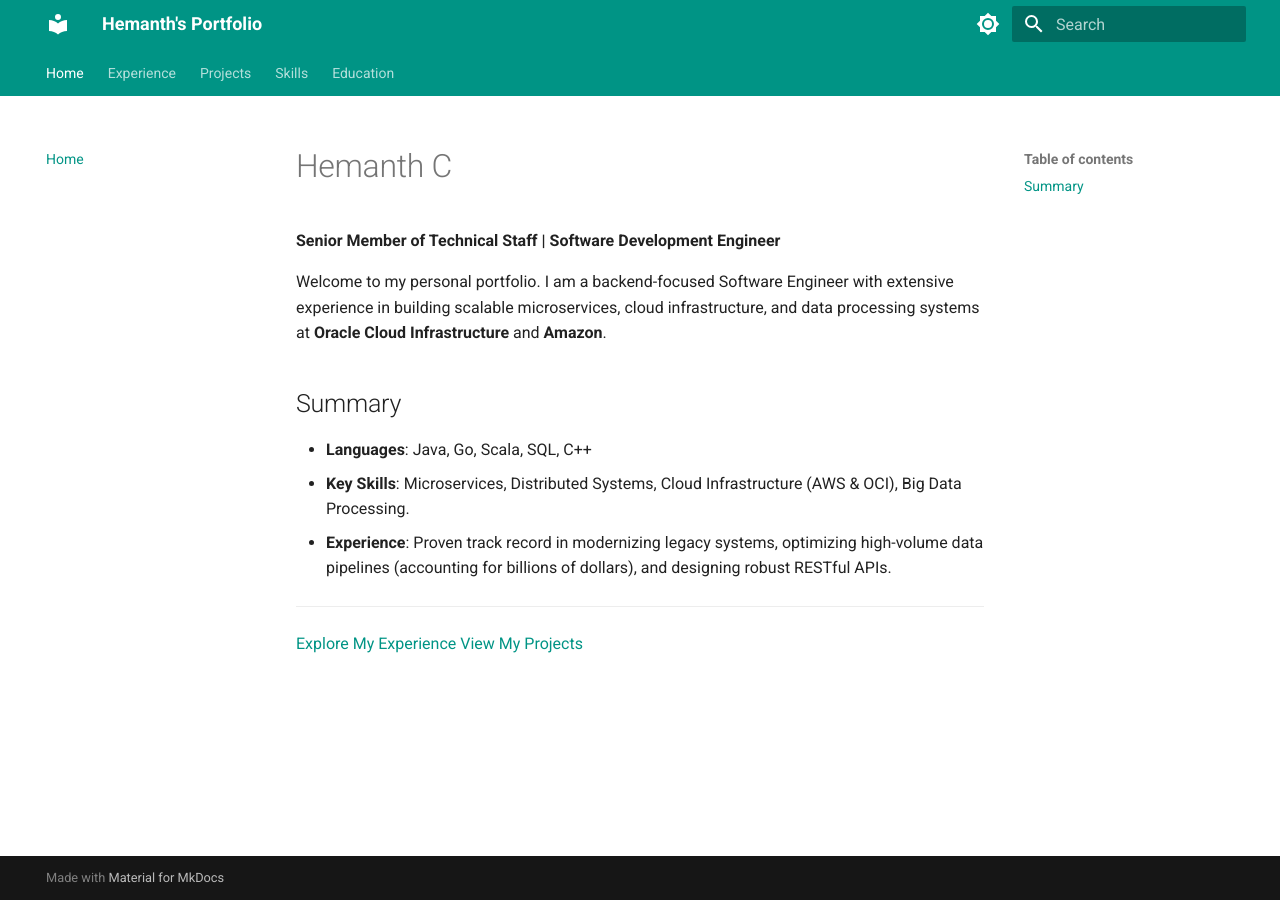
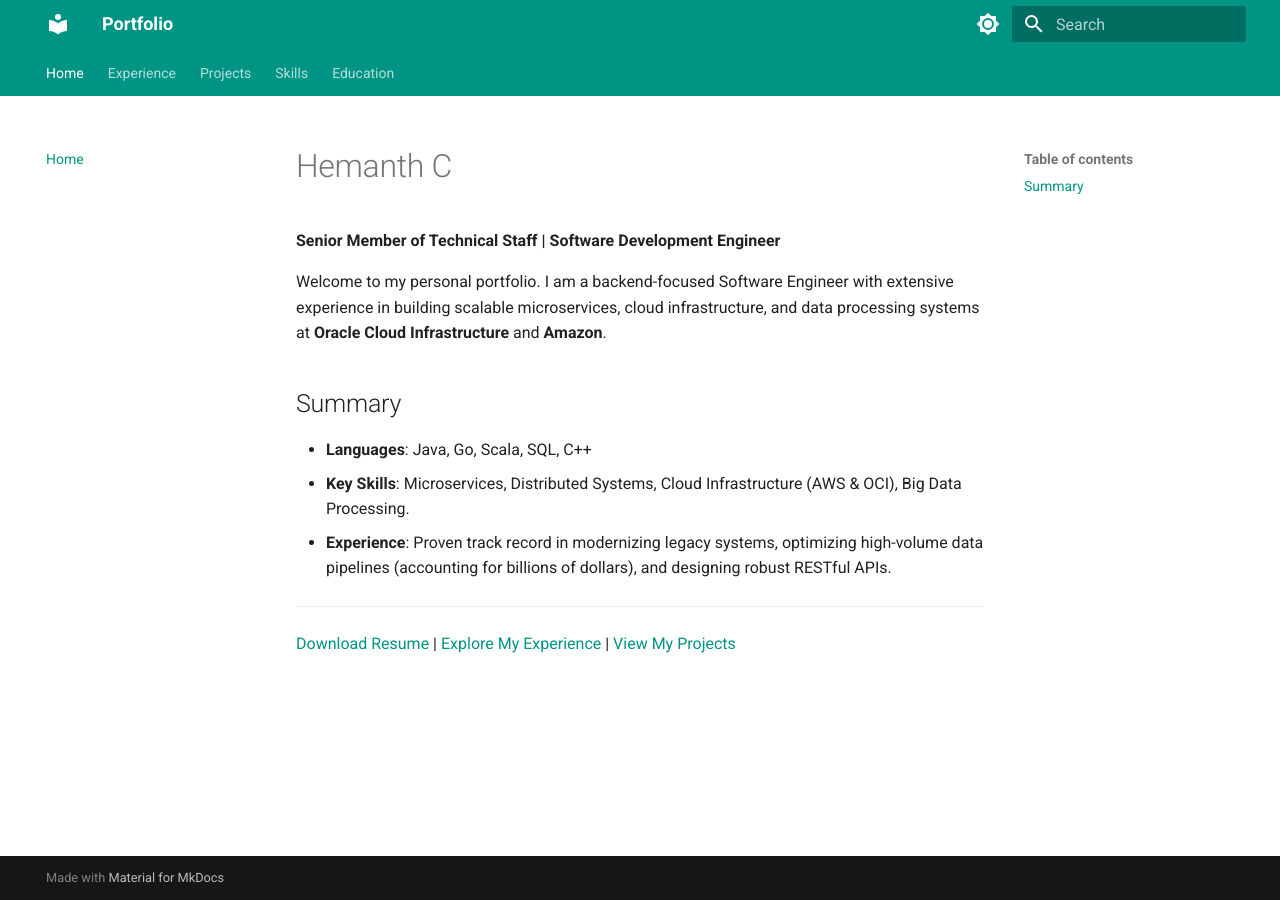
Before and after one commit to HemanthVenki910/Personal-website, an MkDocs documentation site: the page built from docs/index.md, in a window 1280 px wide. Built offline with MkDocs 1.6.1 and Material for MkDocs 9.7.7, drawn with Linux system fonts in a browser that asks for light colours; some of the changed lines change nothing that is shown.

Commit message:
Adding Resume Changes as Initial Repo template

```diff
--- a/docs/index.md
+++ b/docs/index.md
@@ -12,4 +12,4 @@
 
 ---
 
-[Explore My Experience](experience.md) [View My Projects](projects.md)
+[Download Resume](artifacts/Resume.pdf) | [Explore My Experience](components/experience.md) |  [View My Projects](components/projects.md)
--- a/mkdocs.yml
+++ b/mkdocs.yml
@@ -1,4 +1,4 @@
-site_name: Hemanth's Portfolio
+site_name: Portfolio
 site_url: https://hemanthvenki910.github.io/Personal-website/
 site_author: Hemanth C
 
@@ -31,10 +31,10 @@
 
 nav:
   - Home: index.md
-  - Experience: experience.md
-  - Projects: projects.md
-  - Skills: skills.md
-  - Education: education.md
+  - Experience: components/experience.md
+  - Projects: components/projects.md
+  - Skills: components/skills.md
+  - Education: components/education.md
 
 markdown_extensions:
   - admonition
```
Also changed, not shown: docs/components/education.md (renamed from docs/education.md), docs/components/experience.md (renamed from docs/experience.md), docs/components/projects.md (renamed from docs/projects.md), docs/components/skills.md (renamed from docs/skills.md), 1 other file.
